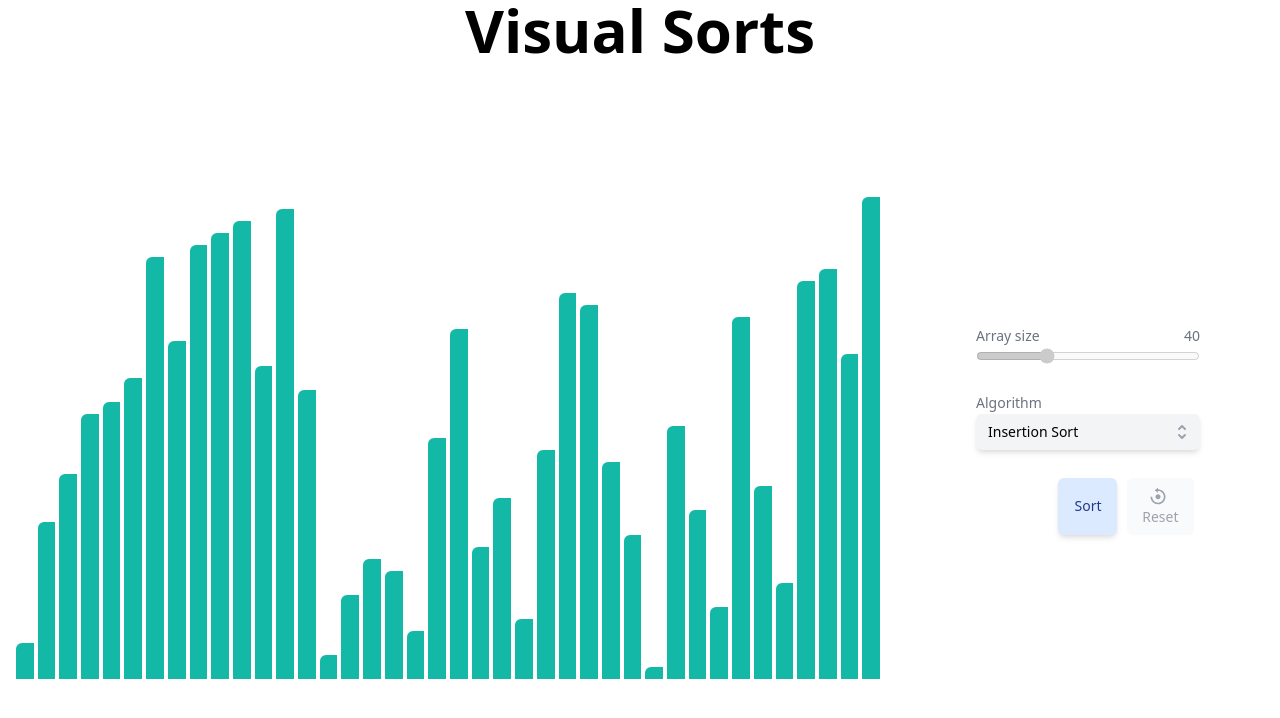
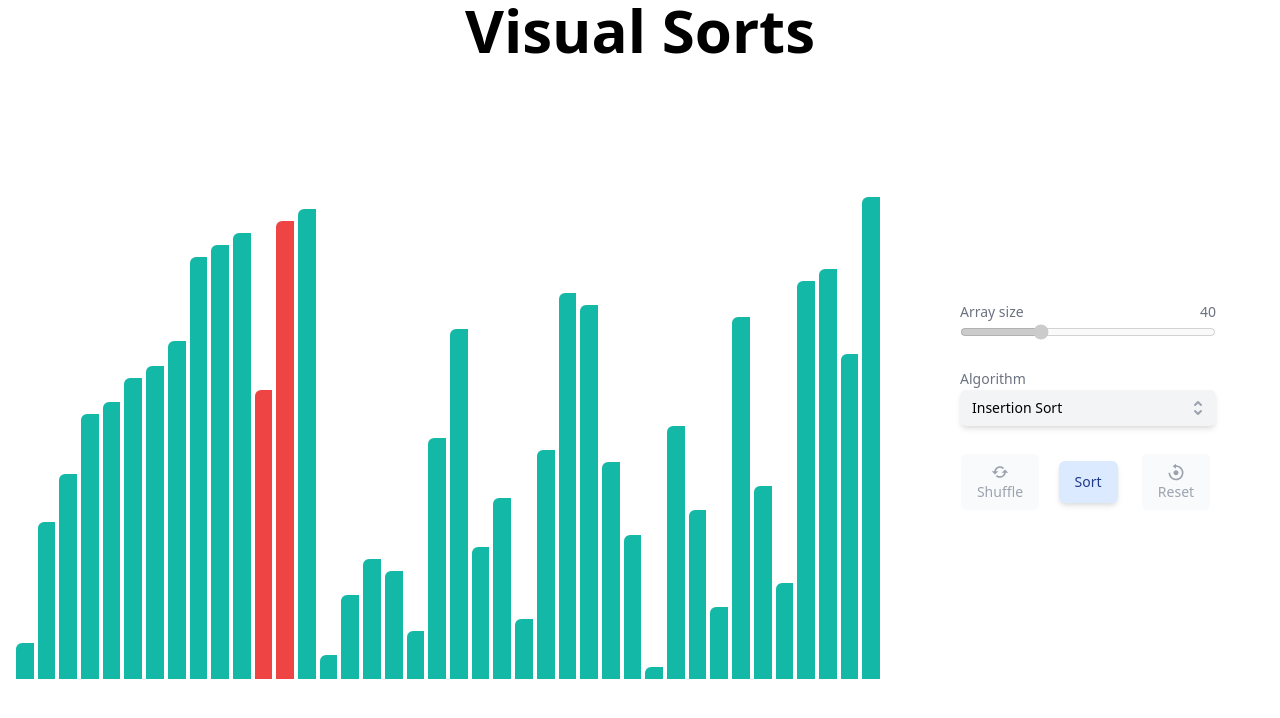
Before and after one commit to Talha-Ak/visual-sorts, a React (Create React App) app: page / in a window 1280 px wide. Both pictures are taken after a click on the button "Sort". Shown: the top 718 px of the page. Built offline with nearby package versions, Linux system fonts and the light colour scheme.

Commit message:
Improve animation system & page layout Add shuffle button

```diff
--- a/src/App.tsx
+++ b/src/App.tsx
@@ -1,6 +1,6 @@
 import Controls from './components/Controls';
 import Visualiser from './components/Visualiser';
-import sortingAlgorithms, { generateArray } from './sorts/algorithms';
+import sortingAlgorithms, { AnimationStep, generateArray } from './sorts/algorithms';
 import { useEffect, useState, useRef } from 'react';
 
 const App = () => {
@@ -8,13 +8,14 @@ const App = () => {
   const [sortArray, setSortArray] = useState(() => generateArray(40));
   const [selectedSortIdx, setSelectedSortIdx] = useState(0);
   const [active, setActive] = useState(false);
-  const currentAnim = useRef<NodeJS.Timeout | null>(null);
+  const activeRef = useRef(active);
+  activeRef.current = active;
 
   useEffect(() => {
     if (active) {
       startSort();
     } else {
-      if (currentAnim.current) clearTimeout(currentAnim.current);
+      // if (currentAnim.current) clearTimeout(currentAnim.current);
       setSortArray(sortArray.slice());
     }
   }, [active]);
@@ -22,33 +23,41 @@ const App = () => {
   const startSort = () => {
     const animations = sortingAlgorithms[selectedSortIdx].sort(sortArray.slice());
     const bars = document.getElementsByClassName('visual-bars')[0].children;
-    const delay = 2000 / sortArray.length;
-    animations.forEach((anim, i) => {
-      i++;
-      const bar1 = bars[anim.indicies[0]];
-      const bar2 = bars[anim.indicies[1]];
+    const delay = 1500 / sortArray.length;
+    animateSort(animations, 0, bars, delay);
+  };
 
-      currentAnim.current = setTimeout(() => {
-        switch (anim.type) {
+  const animateSort = (anim: AnimationStep[], idx: number, bars: HTMLCollection, delay: number) => {
+    const prevBars = anim[idx - 1]?.indicies;
+    prevBars?.forEach(bar => bars[bar].classList.replace('bg-red-500', 'bg-teal-500'));
+
+    const currBar1 = bars[anim[idx].indicies[0]] as HTMLElement;
+    const currBar2 = bars[anim[idx].indicies[1]] as HTMLElement;
+
+    if (activeRef.current) {
+      switch (anim[idx].type) {
         case 'compare':
-            bar1.classList.replace('bg-teal-500', 'bg-red-500');
-            bar2.classList.replace('bg-teal-500', 'bg-red-500');
-            console.log(bar1);
-            setTimeout(() => {
-            bar1.classList.replace('bg-red-500', 'bg-teal-500');
-            bar2.classList.replace('bg-red-500', 'bg-teal-500');
-          }, delay - 10);
+          currBar1.classList.replace('bg-teal-500', 'bg-red-500');
+          currBar2.classList.replace('bg-teal-500', 'bg-red-500');
           break;
         case 'swap':
-            [(bar1 as HTMLElement).style.height, (bar2 as HTMLElement).style.height] =
-            [(bar2 as HTMLElement).style.height, (bar1 as HTMLElement).style.height];
+          currBar1.classList.replace('bg-teal-500', 'bg-red-500');
+          currBar2.classList.replace('bg-teal-500', 'bg-red-500');
+          [currBar1.style.height, currBar2.style.height] = [currBar2.style.height, currBar1.style.height];
           break;
         case 'end':
           setActive(false);
-            setSortArray(anim.array);
+          setSortArray(anim[idx].array);
+          return;
       }
-      }, i * delay);
-    });
+
+      idx++;
+      setTimeout(() => animateSort(anim, idx, bars, delay), delay);
+
+    } else {
+      currBar1.classList.replace('bg-red-500', 'bg-teal-500');
+      currBar2.classList.replace('bg-red-500', 'bg-teal-500');
+    }
   };
 
   return (
@@ -56,19 +65,20 @@ const App = () => {
       <h1 className='font-sans font-black text-center text-4xl md:text-6xl'>Visual Sorts</h1>
       <div className="flex-grow gap-y-5 md:grid md:grid-cols-10 items-center">
         <Visualiser sortArray={sortArray} />
-        <div className='mt-8 md:mt-0 md:col-span-3 flex flex-col items-center gap-y-5 mx-4'>
+        <div className='my-8 md:mt-0 md:col-span-4 lg:col-span-3 flex flex-col items-center gap-y-5 mx-4'>
           <Controls
             isRunning={active}
             sortNames={sortingAlgorithms.map(sort => sort.name)}
             arraySize={sortArray.length}
-            handleArraySizeChange={(e) => setSortArray(generateArray(Number(e.target.value)))}
+            handleArrayChange={(e) => setSortArray(generateArray(Number(e.target.value)))}
             handleSortClick={() => setActive(true)}
             handleResetClick={() => setActive(false)}
+            handleShuffleClick={() => {
+              setActive(false);
+              setSortArray(generateArray(sortArray.length));
+            }}
             selectedSortIdx={selectedSortIdx}
-            setSelectedSortIdx={(e) => {
-              setSelectedSortIdx(e);
-              if (selectedSortIdx !== e.valueOf()) setSortArray(generateArray(sortArray.length));
-            }}
+            setSelectedSortIdx={(e) => setSelectedSortIdx(e)}
           />
         </div>
       </div>
--- a/src/components/Controls.tsx
+++ b/src/components/Controls.tsx
@@ -1,14 +1,16 @@
 import SortListbox from './SortListbox';
-import { BiReset } from 'react-icons/bi';
+import { BiReset, BiRefresh } from 'react-icons/bi';
 import { Transition } from '@headlessui/react';
+import { Fragment } from 'react';
 
 interface Props {
   isRunning: boolean;
   sortNames: string[];
   arraySize: number;
-  handleArraySizeChange: React.ChangeEventHandler<HTMLInputElement>;
+  handleArrayChange: React.ChangeEventHandler<HTMLInputElement>;
   handleSortClick: () => void;
   handleResetClick: () => void;
+  handleShuffleClick: () => void;
   selectedSortIdx: number;
   setSelectedSortIdx: React.Dispatch<React.SetStateAction<number>>;
 }
@@ -17,14 +19,15 @@ const Controls = ({
   isRunning,
   sortNames,
   arraySize,
-  handleArraySizeChange,
+  handleArrayChange,
   handleSortClick,
+  handleShuffleClick,
   handleResetClick,
   selectedSortIdx,
   setSelectedSortIdx
 }: Props) => (
   <>
-    <div className='w-56'>
+    <div className='w-64'>
       <div className='flex justify-between text-sm font-medium text-gray-500'>
         <span>Array size</span>
         <span>{arraySize}</span>
@@ -35,7 +38,7 @@ const Controls = ({
         max='120'
         disabled={isRunning}
         value={arraySize}
-        onChange={handleArraySizeChange}
+        onChange={handleArrayChange}
         className='w-full rounded-lg focus:outline-none focus-visible:ring-2 focus-visible:ring-blue-500'
       />
     </div>
@@ -46,27 +49,36 @@ const Controls = ({
       setSelectedItem={setSelectedSortIdx}
       disabled={isRunning}
     />
-    <div className='w-full mt-2 mb-4 grid grid-cols-5 justify-items-center'>
+    <div className='w-64 mt-2 mb-8 grid grid-cols-3 gap-x-2 justify-items-center'>
+      <button
+        onClick={handleShuffleClick}
+        type='button'
+        className='h-full px-4 py-2 text-sm font-medium text-gray-400 bg-gray-50 hover:bg-gray-100 active:bg-gray-200 rounded-md focus:outline-none focus-visible:ring-2 focus-visible:ring-blue-500'
+      >
+        <BiRefresh className="w-5 h-5 mx-auto" aria-hidden="true" />
+          Shuffle
+      </button>
       <button
         onClick={handleSortClick}
         type='button'
-        className='col-start-3 z-0 w-min px-4 py-2.5 text-sm font-medium text-blue-900 bg-blue-100 rounded-md shadow-md transition-transform transform motion-reduce:transition-none duration-75 ease-out active:translate-y-0.5 active:shadow-none hover:bg-blue-200 active:bg-blue-300 focus:outline-none focus-visible:ring-2 focus-visible:ring-blue-500'
+        className='z-0 min-w-0 h-3/4 px-4 py-2.5 self-center text-sm font-medium text-blue-900 bg-blue-100 rounded-md shadow-md transition-transform transform motion-reduce:transition-none duration-75 ease-out active:translate-y-0.5 active:shadow-none hover:bg-blue-200 active:bg-blue-300 focus:outline-none focus-visible:ring-2 focus-visible:ring-blue-500'
       >
         Sort
     </button>
       <Transition
+        as={Fragment}
         show={isRunning}
         enter='transition ease-out duration-100'
         enterFrom='transform -translate-x-3 opacity-0' enterTo='transform translate-x-0 opacity-100'
-        leave='transition ease-in duration-75'
+        leave='transition ease-in duration-100'
         leaveFrom='opacity-100' leaveTo='opacity-0'
       >
         <button
           onClick={handleResetClick}
           type='button'
-          className='col-start-4 h-full justify-self-start ml-1 p-2 text-sm font-medium text-gray-400 bg-gray-50 hover:bg-gray-100 active:bg-gray-200 rounded-md focus:outline-none focus-visible:ring-2 focus-visible:ring-blue-500'
+          className='h-full px-4 py-2 text-sm font-medium text-gray-400 bg-gray-50 hover:bg-gray-100 active:bg-gray-200 rounded-md focus:outline-none focus-visible:ring-2 focus-visible:ring-blue-500'
         >
-          <BiReset className="inline align-text-bottom mr-1 w-5 h-5 m-0" aria-hidden="true" />
+          <BiReset className="w-5 h-5 mx-auto" aria-hidden="true" />
           Reset
         </button>
       </Transition>
--- a/src/components/SortListbox.tsx
+++ b/src/components/SortListbox.tsx
@@ -12,7 +12,7 @@ interface Props {
 const SortListbox = ({list, selectedItem, setSelectedItem, disabled}: Props) => {
 
   return (
-    <div className="w-56">
+    <div className="w-64">
       <Listbox value={selectedItem} onChange={setSelectedItem} disabled={disabled}>
           <>
             <Listbox.Label className="text-sm font-medium text-gray-500">Algorithm</Listbox.Label>
--- a/src/components/Visualiser.tsx
+++ b/src/components/Visualiser.tsx
@@ -3,7 +3,7 @@ interface Props {
 }
 
 const Visualiser = ({sortArray}: Props) => (
-  <div className='visual-bars col-span-7 h-4/6 flex items-end justify-center space-x-0.5 md:space-x-1 mx-4'>
+  <div className='visual-bars col-span-6 lg:col-span-7 h-4/6 flex items-end justify-center space-x-0.5 md:space-x-1 mx-4'>
     {sortArray.map((value, _, array) => (
     <div key={value + Date().toString()} className='w-14 bg-teal-500 rounded-tl-md  ' style={{ height: `${(value + 1) / array.length * 100}%` }}></div>
   ))}
--- a/src/sorts/algorithms.ts
+++ b/src/sorts/algorithms.ts
@@ -29,8 +29,6 @@ export const swap = (idx1: number, idx2: number, array: number[], animArray: Ani
 };
 
 export const generateArray = (size: number): number[] => {
-  console.log('generating array');
-
   const array = Array.from(Array(size).keys());
 
   // Durstenfeld shuffle algorithm: https://stackoverflow.com/a/12646864
--- a/tsconfig.json
+++ b/tsconfig.json
@@ -12,7 +12,6 @@
     ],
     "sourceMap": true,
     "importHelpers": true,
-    "declaration": true,
     "allowJs": false,
     "skipLibCheck": true,
     "esModuleInterop": true,
```
Lines whose indentation alone changed are shown as unchanged.
